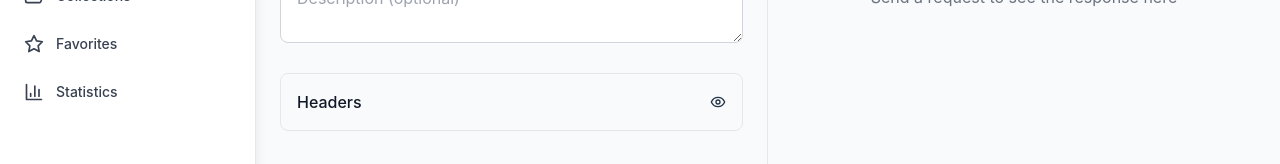
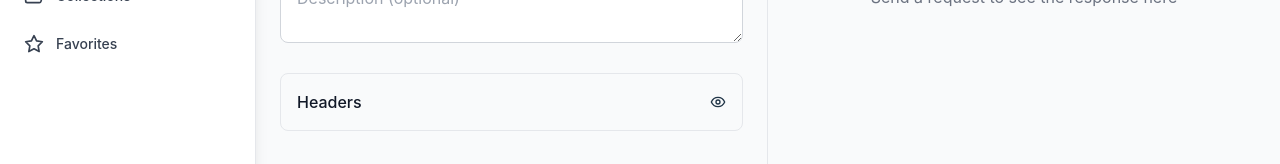
Before and after one commit to clone4everyone/restapi, a React (Vite) app in the folder frontend/: page / in a window 1280 px wide. Shown: the part 243-407 px from the top of the page. Built offline with nearby package versions, Linux system fonts and the light colour scheme.

Commit message:
removed statistics from sidebar

```diff
--- a/frontend/src/components/Sidebar.jsx
+++ b/frontend/src/components/Sidebar.jsx
@@ -19,7 +19,6 @@ const Sidebar = () => {
     { name: 'History', href: '/history', icon: History },
     { name: 'Collections', href: '/collections', icon: FolderOpen },
     { name: 'Favorites', href: '/favorites', icon: Star },
-    { name: 'Statistics', href: '/statistics', icon: BarChart3 },
   ]
 
   const closeMobileMenu = () => {
```
